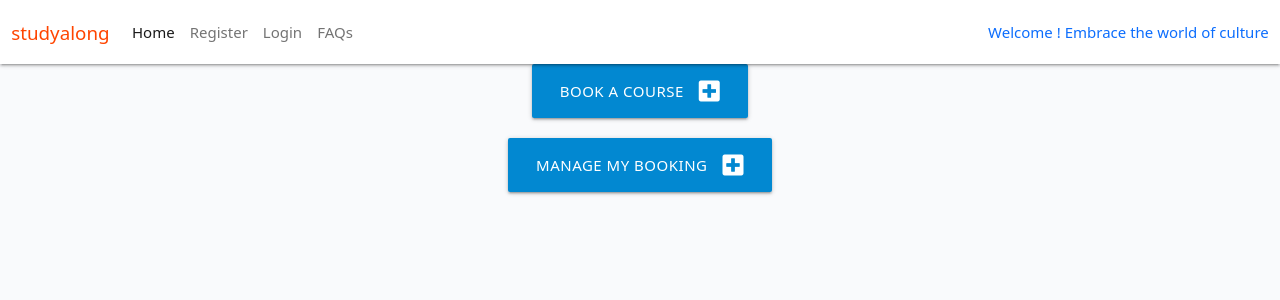
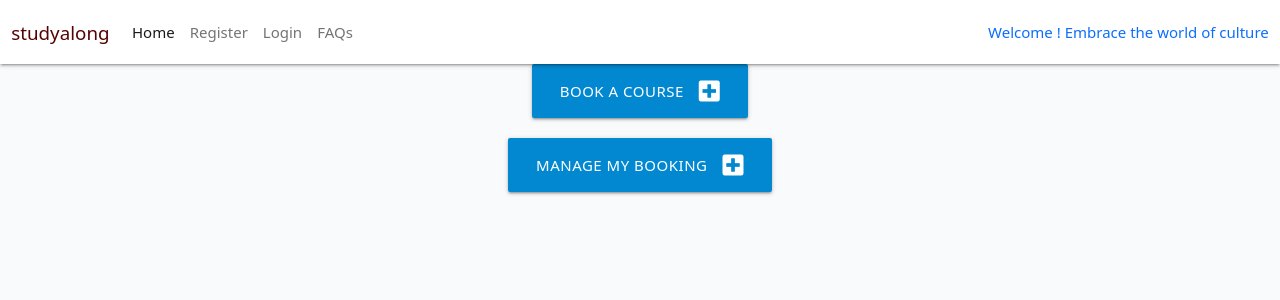
Before and after one commit to Rupa830904/Project-Portfolio4-Studyalongcultureschool, a Django app: page /mybooking/ in a window 1280 px wide. Shown: the top 300 px of the page. Run offline with Django 3.2, Linux system fonts and the light colour scheme.

Commit message:
Fix wave validation alerts

```diff
--- a/static/css/style.css
+++ b/static/css/style.css
@@ -10,7 +10,7 @@ body {
 }
 
 .red-o {
-    color: #35a2ca;
+    color: #560303;
 }
 
 .thin {
--- a/templates/base.html
+++ b/templates/base.html
@@ -26,7 +26,7 @@
 
     <nav class="navbar navbar-expand-lg navbar-light bg-white">
         <div class="container-fluid">
-            <a class="navbar-brand" href="{% url 'home' %}"><span class="brand"></span><span style="color: orangered">studyalong</span></a>
+            <a class="navbar-brand" href="{% url 'home' %}"><span class="brand"></span><span class="red-o">studyalong</span></a>
             <button class="navbar-toggler" type="button" data-bs-toggle="collapse" data-bs-target="#navbarText"
                 aria-controls="navbarText" aria-expanded="false" aria-label="Toggle navigation">
                 <span class="navbar-toggler-icon"></span>
```
